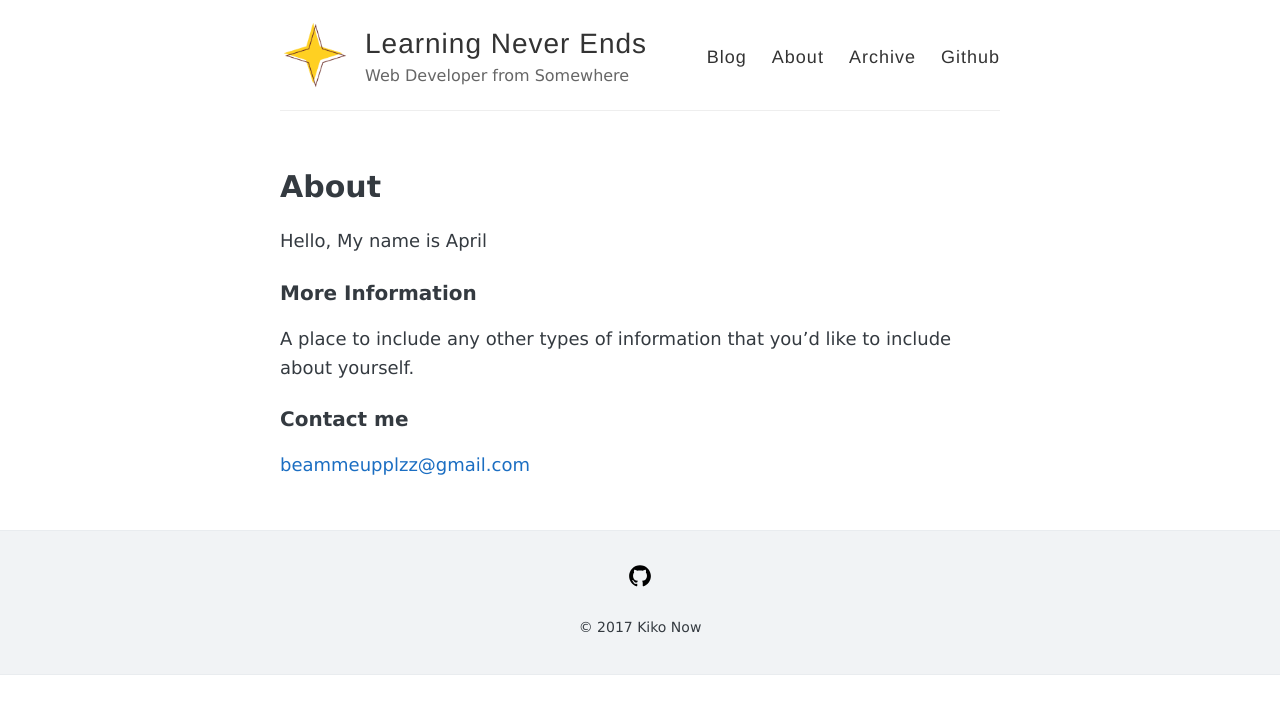
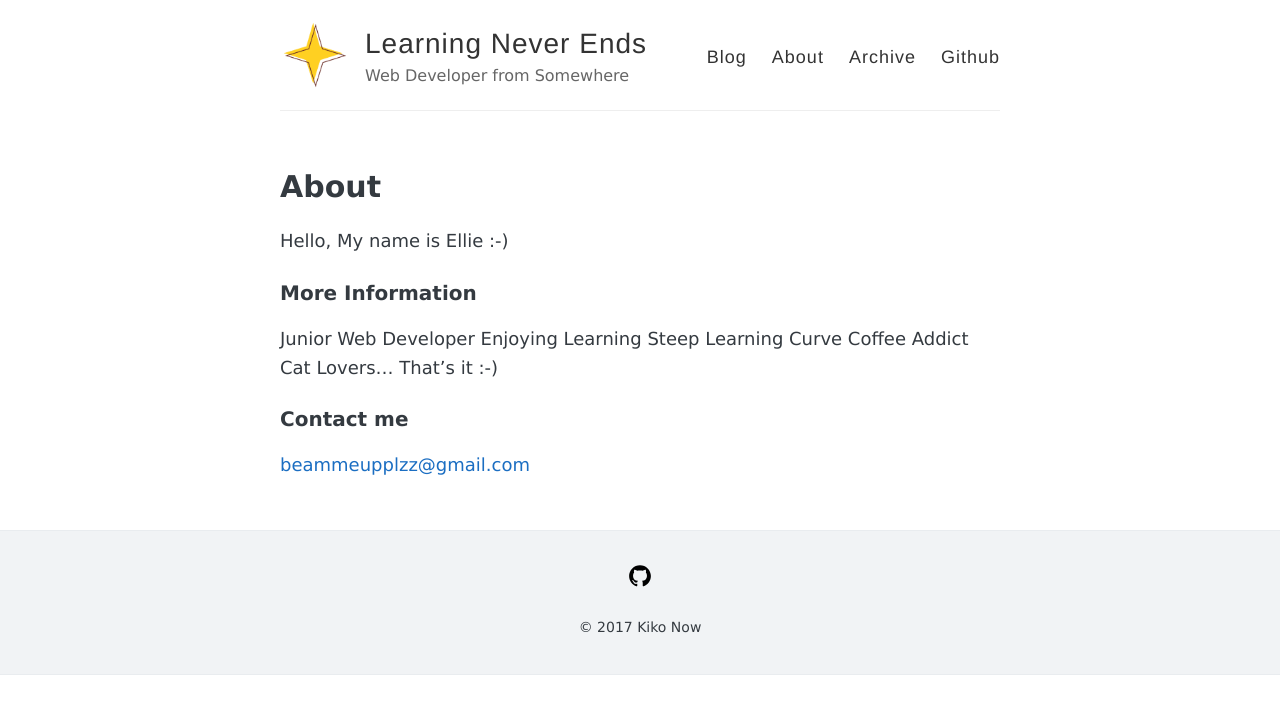
Before and after one commit to ellie1027/hb_9, a Jekyll site: the page built from about.md, in a window 1280 px wide. Shown: the top 714 px of the page. Built offline with Jekyll 4.4.1, drawn with Linux system fonts in a browser that asks for light colours.

Commit message:
about.md 내용 추가

```diff
--- a/about.md
+++ b/about.md
@@ -4,11 +4,16 @@ title: About
 permalink: /about/
 ---
 
-Hello, My name is April
+Hello, My name is Ellie :-)
 
 ### More Information
 
-A place to include any other types of information that you'd like to include about yourself.
+Junior Web Developer
+Enjoying Learning
+Steep Learning Curve
+Coffee Addict
+Cat Lovers...
+That's it :-)
 
 ### Contact me
 
```
